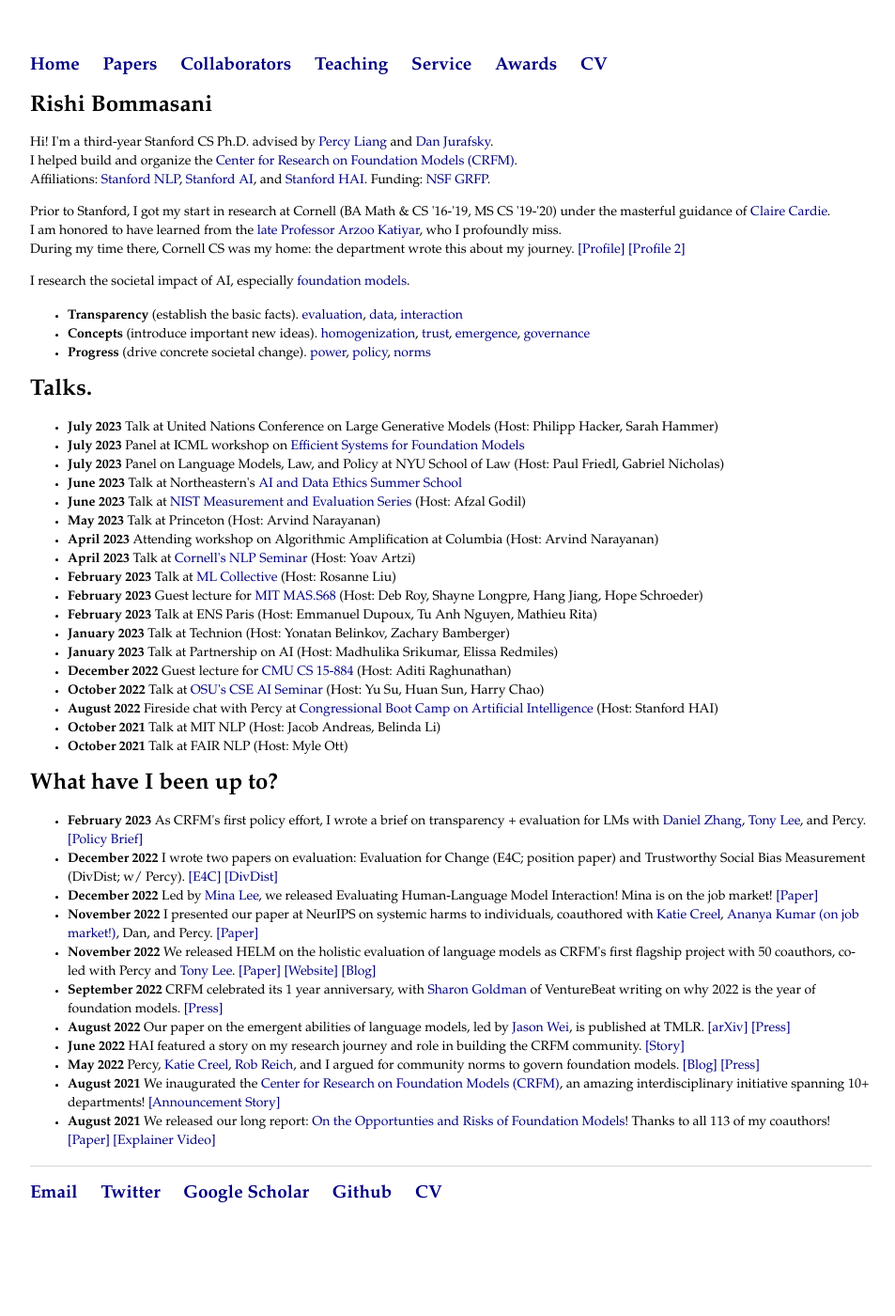
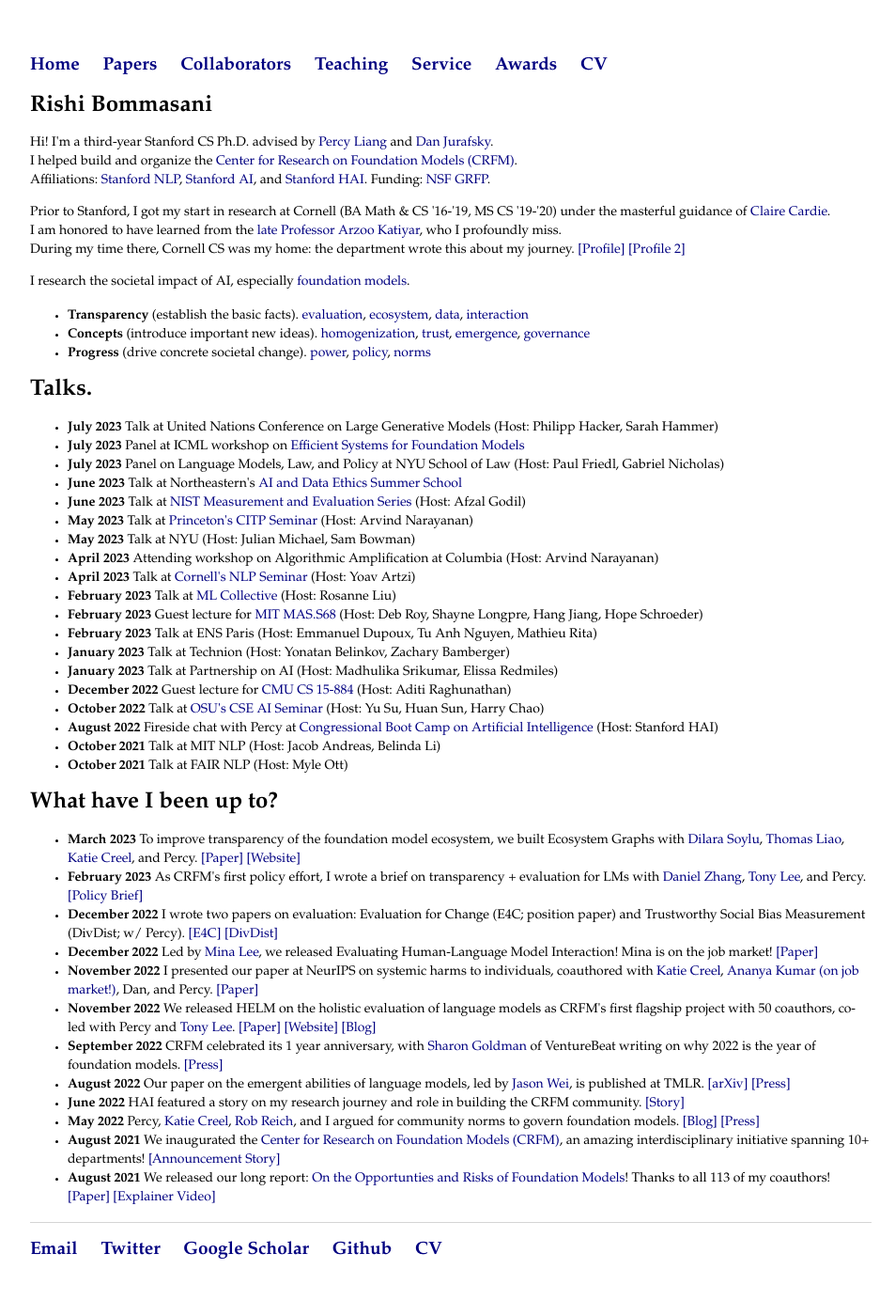
Before and after one commit to rishibommasani/rishibommasani.github.io, a Jekyll site: the page built from index.html, in a window 1280 px wide. Shown: the whole page at 94% size, without its empty margins (160-1113 px from the left). Built offline with Jekyll 4.4.1, drawn with Linux system fonts in a browser that asks for light colours; before the commit the page ends 1340 px from its top, so only the background shows below that.

Commit message:
Update index.html

```diff
--- a/index.html
+++ b/index.html
@@ -14,7 +14,7 @@ title: Rishi Bommasani
 
 <p> I research the societal impact of AI, especially <a href="https://arxiv.org/abs/2108.07258">foundation models</a>.
 <ul>
-<li><b>Transparency</b> (establish the basic facts). <a href="https://arxiv.org/abs/2211.09110">evaluation</a>, <a href="https://www.aclweb.org/anthology/2020.emnlp-main.649.pdf">data</a>, <a href="https://arxiv.org/abs/2212.09746">interaction</a>
+<li><b>Transparency</b> (establish the basic facts). <a href="https://arxiv.org/abs/2211.09110">evaluation</a>, <a href="https://arxiv.org/abs/2303.15772">ecosystem</a>, <a href="https://www.aclweb.org/anthology/2020.emnlp-main.649.pdf">data</a>, <a href="https://arxiv.org/abs/2212.09746">interaction</a>
 <li><b>Concepts</b> (introduce important new ideas). <a href="https://arxiv.org/abs/2211.13972">homogenization</a>, <a href="https://arxiv.org/abs/2212.11672">trust</a>, <a href="https://arxiv.org/abs/2206.07682">emergence</a>, <a href="https://arxiv.org/abs/2206.03216">governance</a>
 <li><b>Progress</b> (drive concrete societal change). <a href="https://arxiv.org/abs/2212.11670">power</a>, <a href="https://hai.stanford.edu/foundation-model-issue-brief-series">policy</a>, <a href="https://crfm.stanford.edu/2022/05/17/community-norms.html">norms</a>
 </ul>
@@ -27,7 +27,8 @@ title: Rishi Bommasani
 <li><b>July 2023</b> Panel on Language Models, Law, and Policy at NYU School of Law (Host: Paul Friedl, Gabriel Nicholas) </li>
 <li><b>June 2023</b> Talk at Northeastern's <a href="https://cssh.northeastern.edu/ethics/summer-grad-training-program/">AI and Data Ethics Summer School</a> </li>
 <li><b>June 2023</b> Talk at <a href="https://www.nist.gov/programs-projects/ai-measurement-and-evaluation/ai-metrology-colloquia-series">NIST Measurement and Evaluation Series</a> (Host: Afzal Godil) </li>
-<li><b>May 2023</b> Talk at Princeton (Host: Arvind Narayanan) </li>
+<li><b>May 2023</b> Talk at <a href="https://citp.princeton.edu/event/citp-seminar-bommasani/">Princeton's CITP Seminar</a> (Host: Arvind Narayanan) </li>
+<li><b>May 2023</b> Talk at NYU (Host: Julian Michael, Sam Bowman) </li>
 <li><b>April 2023</b> Attending workshop on Algorithmic Amplification at Columbia (Host: Arvind Narayanan) </li>
 <li><b>April 2023</b> Talk at <a href="https://nlp.cornell.edu/">Cornell's NLP Seminar</a> (Host: Yoav Artzi) </li>
 <li><b>February 2023</b> Talk at <a href="https://mlcollective.org/dlct/">ML Collective</a> (Host: Rosanne Liu) </li>
@@ -45,6 +46,7 @@ title: Rishi Bommasani
 <div class="blurb">
 <h1> What have I been up to?</h1>
 <ul>
+<li><b>March 2023</b> To improve transparency of the foundation model ecosystem, we built Ecosystem Graphs with <a href="https://scholar.google.com/citations?user=_NC2jJEAAAAJ&hl=en">Dilara Soylu</a>, <a href="https://thomasliao.com/">Thomas Liao</a>, <a href="https://kathleenacreel.com/">Katie Creel</a>, and Percy. <a href="https://arxiv.org/abs/2303.15772">[Paper]</a> <a href="https://crfm.stanford.edu/ecosystem-graphs/">[Website]</a> </li>
 <li><b>February 2023</b> As CRFM's first policy effort, I wrote a brief on transparency + evaluation for LMs with <a href="https://profiles.stanford.edu/danielzhang">Daniel Zhang</a>, <a href="https://www.linkedin.com/in/tonyhlee">Tony Lee</a>, and Percy. <a href="https://hai.stanford.edu/sites/default/files/2023-02/HAI%20Policy%20%26%20Society%20Issue%20Brief%20-%20Improving%20Transparency%20in%20AI%20Language%20Models.pdf">[Policy Brief]</a> </li>
 <li><b>December 2022</b> I wrote two papers on evaluation: Evaluation for Change (E4C; position paper) and Trustworthy Social Bias Measurement (DivDist; w/ Percy). <a href="https://arxiv.org/abs/2212.11670">[E4C]</a> <a href="https://arxiv.org/abs/2212.11672">[DivDist]</a> </li>
 <li><b>December 2022</b> Led by <a href="https://minalee.info/">Mina Lee</a>, we released Evaluating Human-Language Model Interaction! Mina is on the job market! <a href="https://arxiv.org/abs/2212.09746">[Paper]</a> </li>
```
